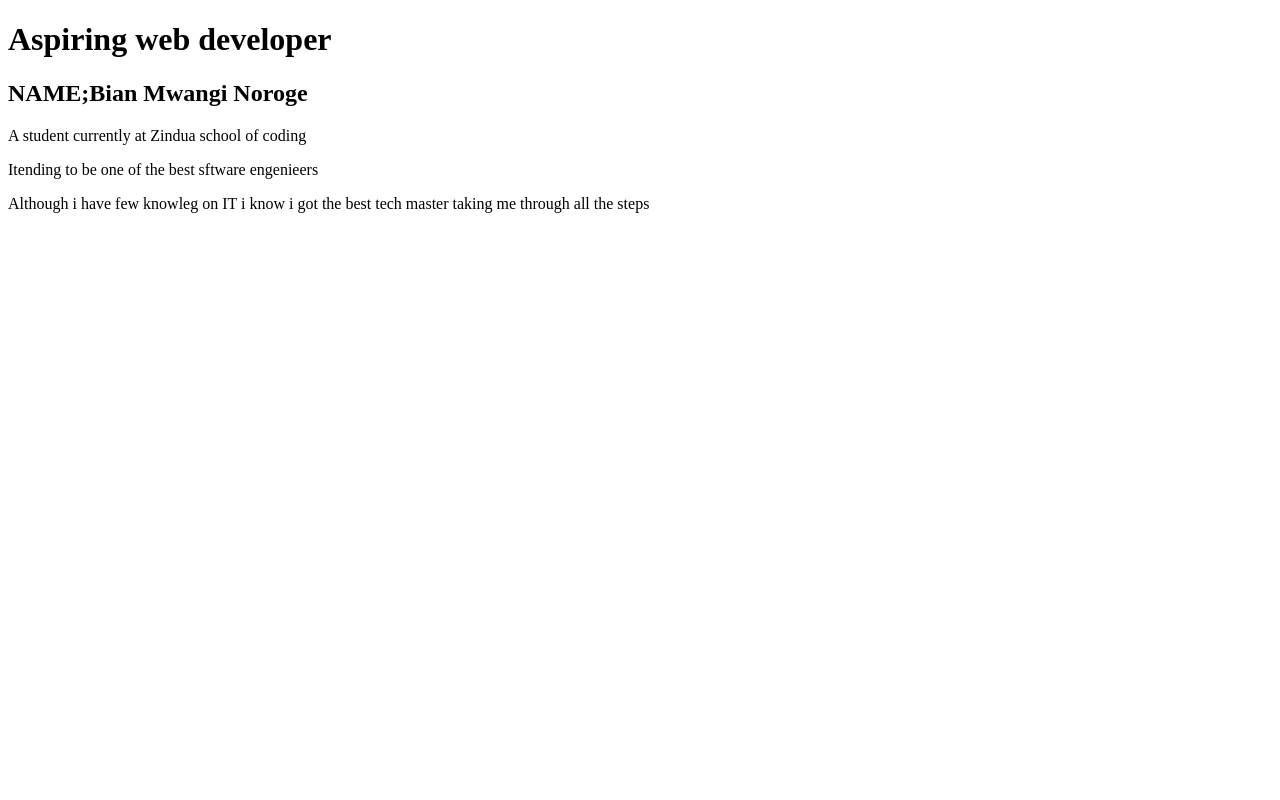
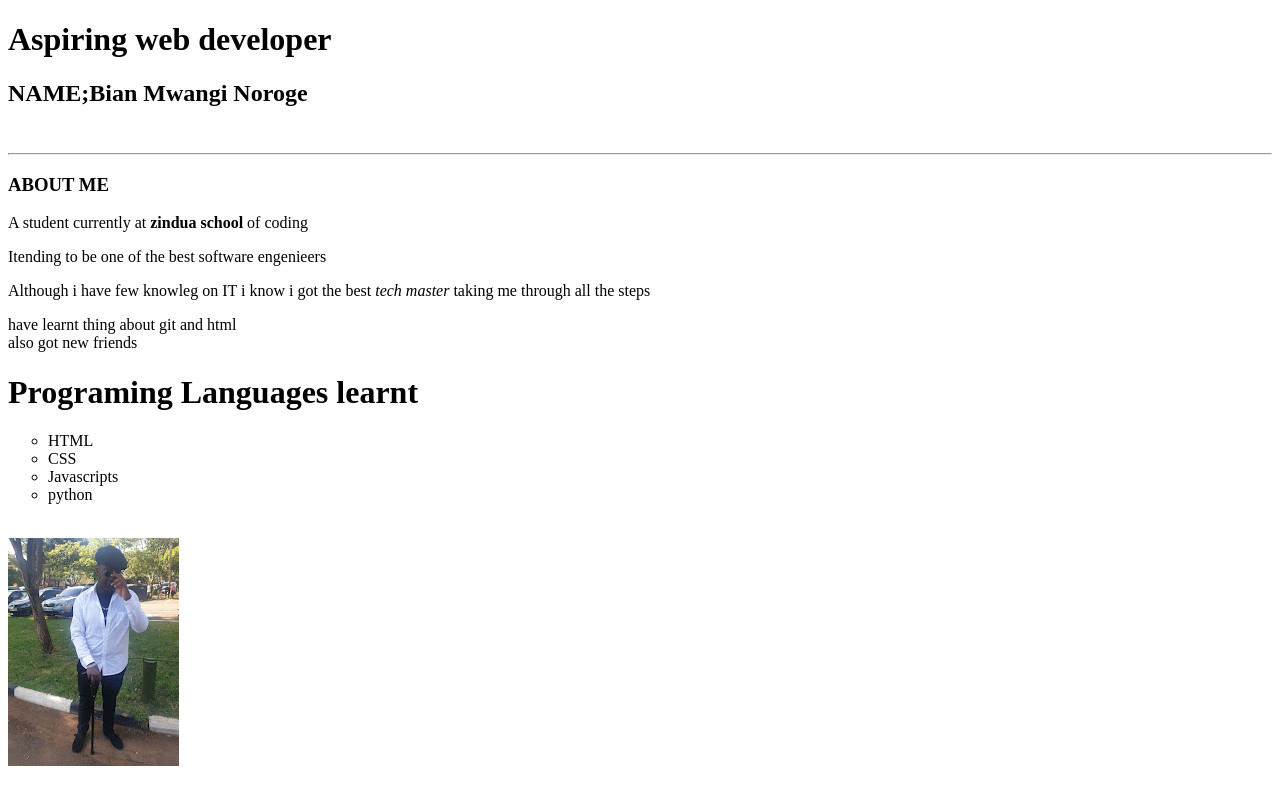
Before and after one commit to yobbi-b/project01, a plain HTML site: page index.html in a window 1280 px wide. Drawn offline with Linux system fonts and the light colour scheme.

Commit message:
feat:add lists links and image tags

```diff
--- a/index.html
+++ b/index.html
@@ -5,14 +5,32 @@
     <meta name="viewport" content="width=
     , initial-scale=1.0">
     <title>yobbie brian</title>
-    <link rel="stylesheet" href="">
+    <link rel="stylesheet" href="style.css">
+
+
 </head>
 <body>
     <h1>Aspiring web developer</h1>
-    <h2>NAME;Bian Mwangi Noroge</h2>
-    <p>A student currently at Zindua school of coding</p>
-    <p>Itending to be one of the best sftware engenieers </p>
-    <p>Although i have few knowleg on IT i know i got the best tech master taking me through all the steps</p>
+    <h2>NAME;Bian Mwangi Noroge</h2><br>
+    <hr>
+    <h3>ABOUT ME</h3>
+    <p>A student currently at <strong>zindua school</strong> of coding</p>
+    <p>Itending to be one of the best software engenieers </p>
+    <p>Although i have few knowleg on IT i know i got the best <i>tech master</i> taking me through all the steps</p>
+    <p>have learnt thing about git and html <br>also got new friends</p>
+
+    <!-- lists -->
+     <!-- 1.unordered list -->
+      <h1>Programing Languages learnt</h1>
+      <ul type="circle">
+        <li>HTML</li>
+        <li>CSS</li>
+        <LI>Javascripts</LI>
+        <li>python</li>
+      </ul>
+<!-- links and images -->
+ <br>
+ <img src="20231225_154725.jpg" alt="sample image">
 
 </body>
 </html>
```
Also changed, not shown: 20231225_154725.jpg (added).
